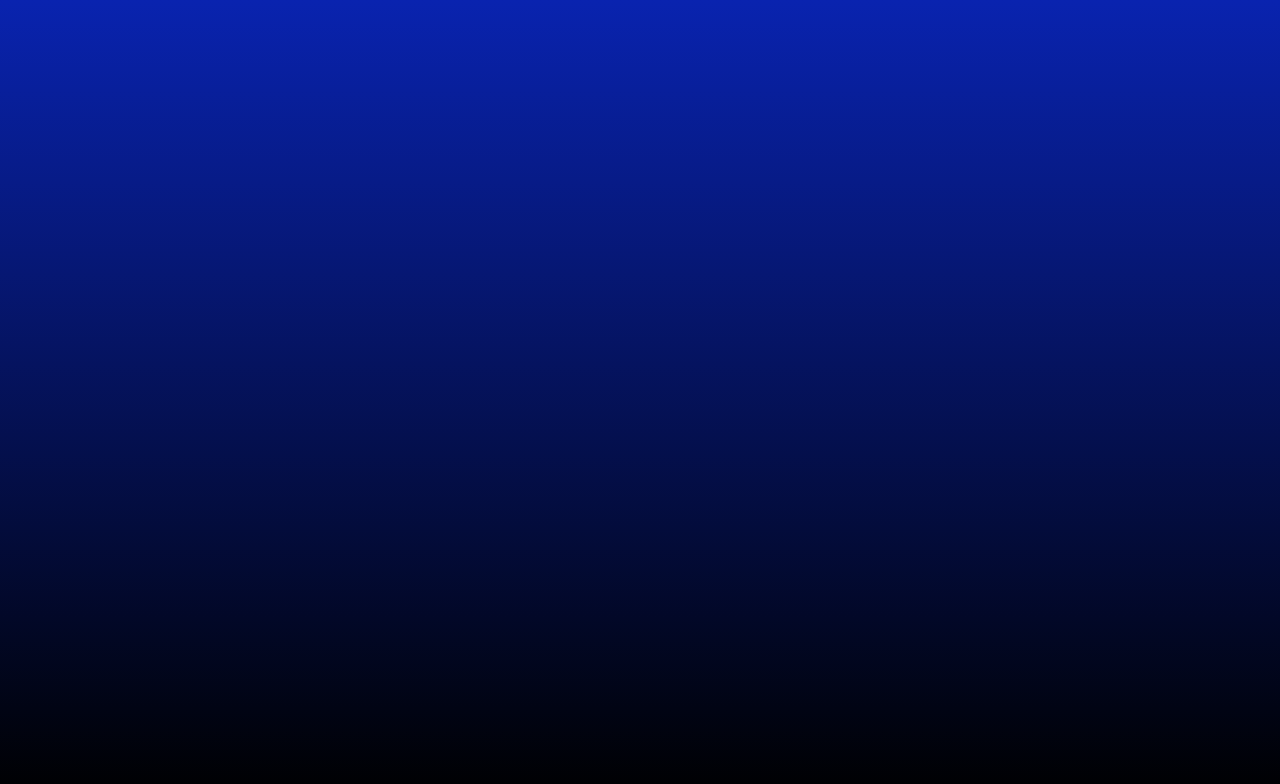
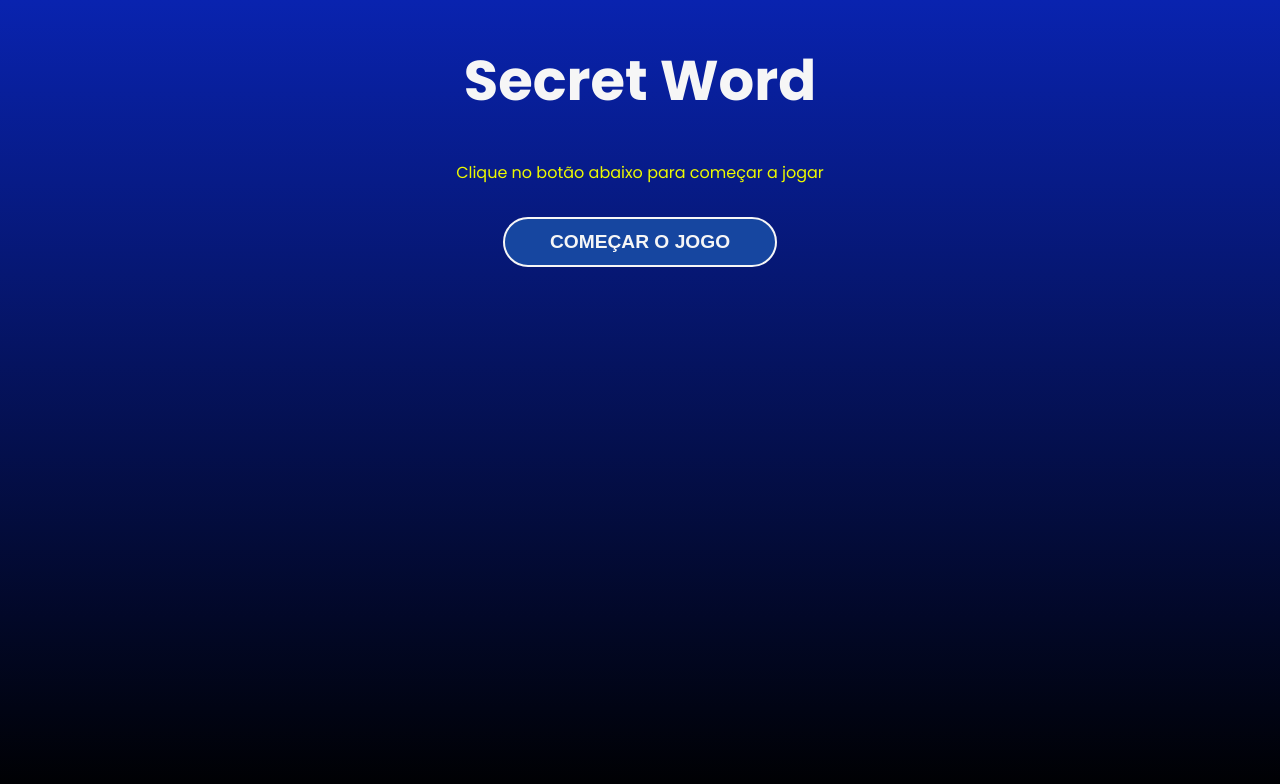
Before and after one commit to uadson/vuejs-course, a React (Vite) app in the folder code/secret_words/: page / in a window 1280 px wide. Shown: the top 784 px of the page. Built offline with nearby package versions, Linux system fonts and the light colour scheme.

Commit message:
feat: funções para altenar entre os estágios de jogo

```diff
--- a/code/secret_words/src/App.jsx
+++ b/code/secret_words/src/App.jsx
@@ -14,22 +14,35 @@ import { wordsList } from './data/words'
 
 
 const stages = [
-  {
-    id: 1, name: "start",
-    id: 2, name: "game",
-    id: 3, name: "end"
-  }
+  {id: 1, name: "start"},
+  {id: 2, name: "game"},
+  {id: 3, name: "end"},
 ]
 
 function App() {
   const [gameStage, setGameStage] = useState(stages[0].name)
   const [words] = useState(wordsList)
-  console.log(words)
+
+  // Start game
+  const startGame = () => {
+    setGameStage(stages[1].name)
+  }
+
+  // Process input
+  const verifyLetter = () => {
+    setGameStage(stages[2].name)
+  }
+
+  // Restart the game
+  const retry = () => {
+    setGameStage(stages[0].name)
+  }
+
   return (
     <>
-      {gameStage === 'start' && <StartScreen />}
-      {gameStage === 'game' && <Game />}
-      {gameStage === 'end' && <GameOver />}
+      {gameStage === 'start' && <StartScreen startGame={startGame}/>}
+      {gameStage === 'game' && <Game verifyLetter={verifyLetter}/>}
+      {gameStage === 'end' && <GameOver retry={retry}/>}
     </>
   )
 }
--- a/code/secret_words/src/components/Game.jsx
+++ b/code/secret_words/src/components/Game.jsx
@@ -1,8 +1,12 @@
 import './Game.css'
 
-const Game = () => {
+const Game = ({ verifyLetter }) => {
     return (
-        <div></div>
+        <div>
+            <h1>Game</h1>
+            <button onClick={verifyLetter}>Finalizar jogo</button>
+        </div>
+
     )
 }
 
--- a/code/secret_words/src/components/GameOver.jsx
+++ b/code/secret_words/src/components/GameOver.jsx
@@ -1,8 +1,11 @@
 import './GameOver.css'
 
-const GameOver = () => {
+const GameOver = ({retry}) => {
     return (
-        <div></div>
+        <div>
+            <h1>Game Over</h1>
+            <button onClick={retry}>Reiniciar Jogo</button>
+        </div>
     )
 }
 
--- a/code/secret_words/src/components/StartScreen.jsx
+++ b/code/secret_words/src/components/StartScreen.jsx
@@ -1,11 +1,11 @@
 import './StartScreen.css'
 
-const StartScreen = () => {
+const StartScreen = ({ startGame}) => {
   return (
     <div className="start">
         <h1>Secret Word</h1>
         <p>Clique no botão abaixo para começar a jogar</p>
-        <button>Começar o jogo</button>
+        <button onClick={startGame}>Começar o jogo</button>
     </div>
   )
 }
```
